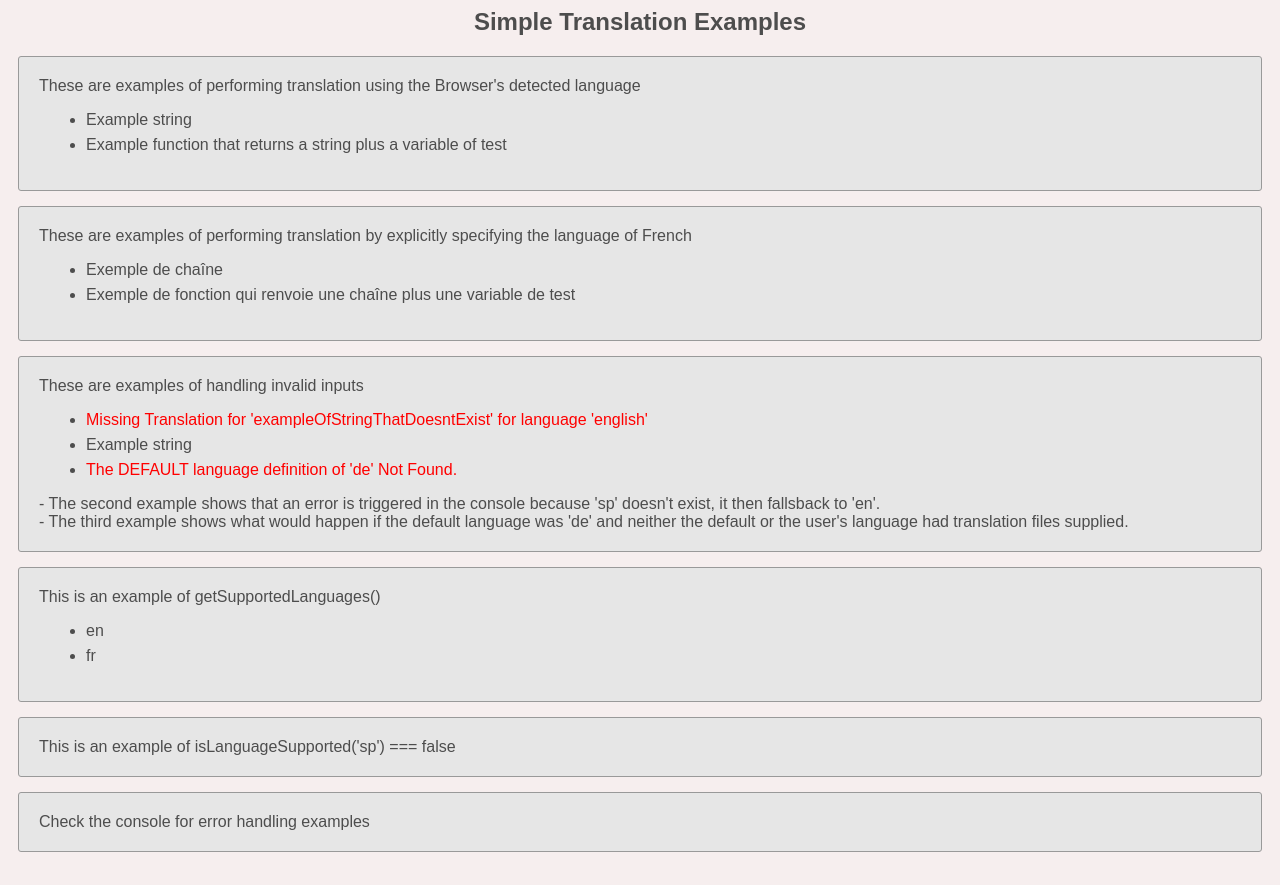
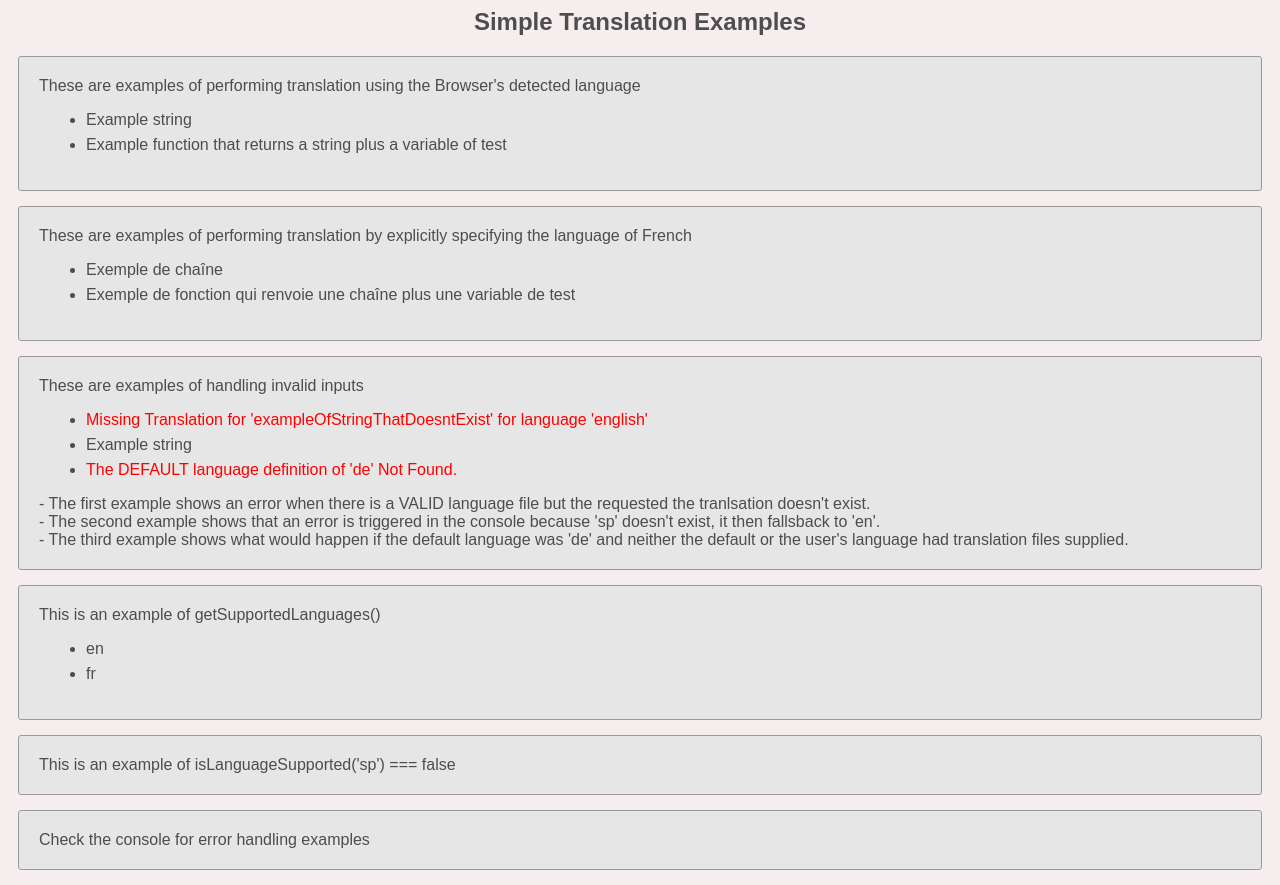
Before and after one commit to ssshake/simple-translation, a website: page examples/index.html in a window 1280 px wide. Drawn offline with Linux system fonts and the light colour scheme.

Commit message:
Update index.html

```diff
--- a/examples/index.html
+++ b/examples/index.html
@@ -25,6 +25,7 @@
         <li id="missing-language-example"></li>
         <li id="missing-default-language"></li>
       </ul>
+      <div>- The first example shows an error when there is a VALID language file but the requested the tranlsation doesn't exist.</div>
       <div>- The second example shows that an error is triggered in the console because 'sp' doesn't exist, it then fallsback to 'en'.</div>
       <div>- The third example shows what would happen if the default language was 'de' and neither the default or the user's language had translation files supplied.</div>
     </div>
```
